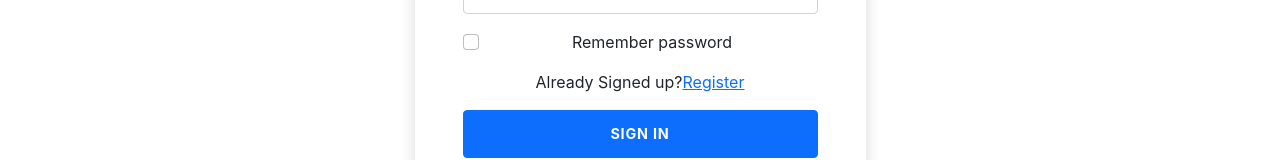
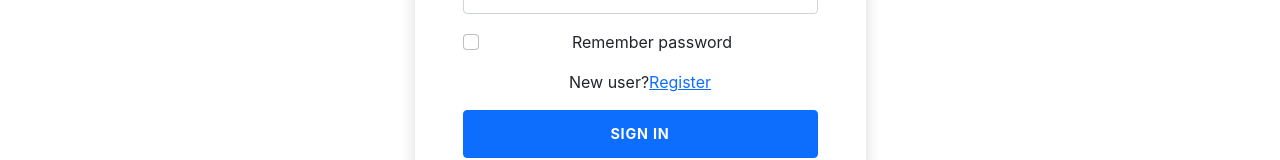
Before and after one commit to hrhabib07/health-care, a React (Create React App) app: page /login in a window 1280 px wide. Shown: the part 476-636 px from the top of the page. Built offline with nearby package versions, Linux system fonts and the light colour scheme; no server answers.

Commit message:
animation added

```diff
--- a/src/components/Login/Login.js
+++ b/src/components/Login/Login.js
@@ -5,7 +5,7 @@ import useAuth from '../../Hooks/useAuth';
 import './Login.css'
 
 const Login = () => {
-    const {signInUsingGoogle, signInUsingFacebook, signInUsingGithub} = useAuth();
+    const {signInUsingGoogle, signInUsingFacebook, } = useAuth();
     const location = useLocation();
     console.log('came From', location.state?.from);
     useEffect(()=>{
@@ -52,7 +52,7 @@ const Login = () => {
      data-aos-anchor="#example-anchor"
      data-aos-offset="800"
      data-aos-duration="1000">
-                    <p>Already Signed up?
+                    <p>New user?
                         <Link to="registration">Register</Link>
                     </p>
                     </div>
```
